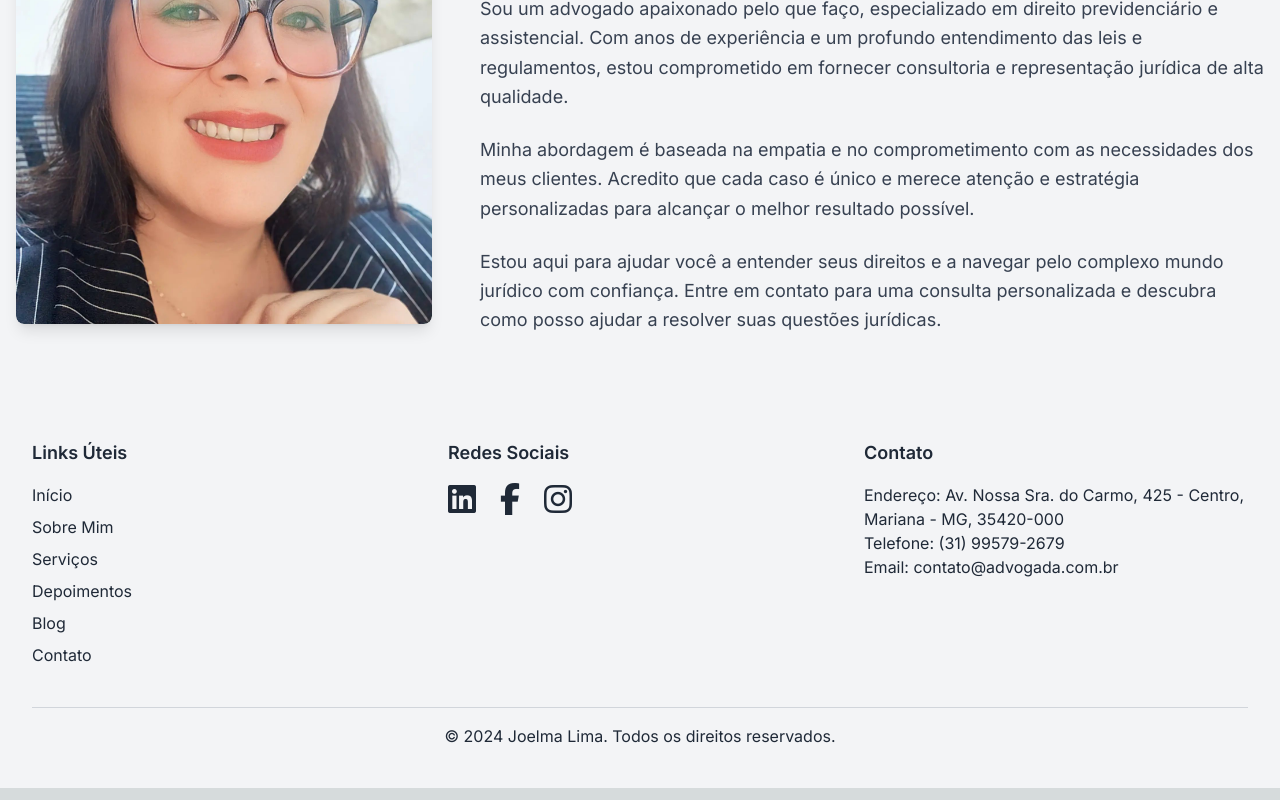
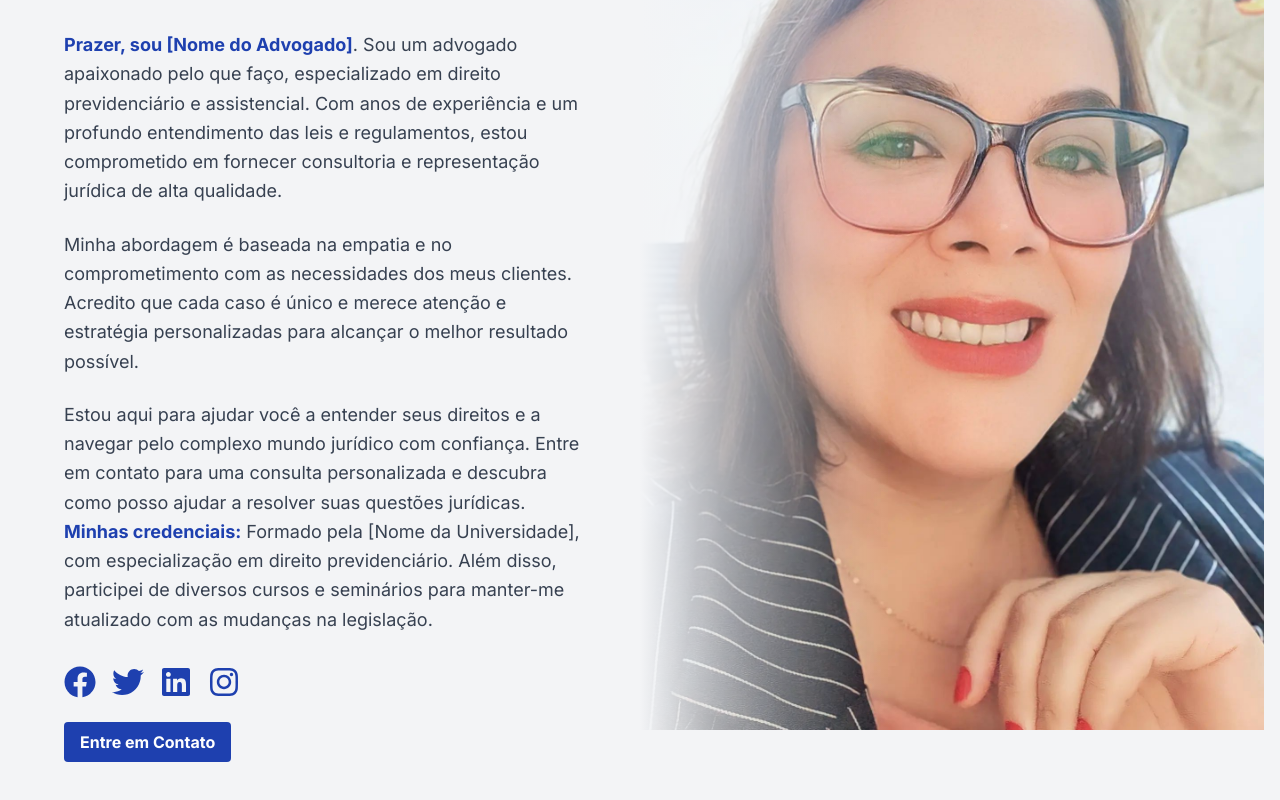
Before and after one commit to williamgomes62/joelma-law-site, a Next.js app: page / in a window 1280 px wide. Shown: the part 1620-2420 px from the top of the page. Built offline with nearby package versions, Linux system fonts and the light colour scheme.

Commit message:
feat(about me): ajusta para texto à esquerda e imagem à direita

```diff
--- a/src/app/components/common/AboutMe/AboutMe.tsx
+++ b/src/app/components/common/AboutMe/AboutMe.tsx
@@ -1,33 +1,62 @@
 import React from 'react';
 import Image from 'next/image';
+import { FaFacebook, FaTwitter, FaLinkedin, FaInstagram } from 'react-icons/fa';
 
 const AboutMe = () => {
   return (
-    <section className="bg-gray-100 py-16 px-4">
-      <div className="container mx-auto flex flex-col md:flex-row items-center">
-        {/* Imagem de Perfil */}
-        <div className="w-full md:w-1/3 mb-8 md:mb-0 relative h-80 md:h-96 rounded-lg overflow-hidden shadow-lg">
+    <section className="bg-gray-100 py-16 px-4 relative overflow-hidden">
+      <div className="container mx-auto flex flex-col md:flex-row">
+        {/* Bloco de Texto e Gradiente */}
+        <div className="w-full md:w-1/2 flex flex-col justify-center px-4 md:px-12 text-center md:text-left z-10">
+          <h3 className="text-xl text-gray-500 mb-2">Bem-vindo ao meu perfil</h3>
+          <h2 className="text-4xl font-bold text-blue-800 mb-6">Sobre Mim</h2>
+          <div className="mb-8">
+            <p className="text-gray-700 mb-6 leading-relaxed text-lg">
+              <strong className="text-blue-800">Prazer, sou [Nome do Advogado]</strong>. Sou um advogado apaixonado pelo que faço, especializado em direito previdenciário e assistencial. Com anos de experiência e um profundo entendimento das leis e regulamentos, estou comprometido em fornecer consultoria e representação jurídica de alta qualidade.
+            </p>
+            <p className="text-gray-700 mb-6 leading-relaxed text-lg">
+              Minha abordagem é baseada na empatia e no comprometimento com as necessidades dos meus clientes. Acredito que cada caso é único e merece atenção e estratégia personalizadas para alcançar o melhor resultado possível.
+            </p>
+            <p className="text-gray-700 leading-relaxed text-lg">
+              Estou aqui para ajudar você a entender seus direitos e a navegar pelo complexo mundo jurídico com confiança. Entre em contato para uma consulta personalizada e descubra como posso ajudar a resolver suas questões jurídicas.
+            </p>
+            <p className="text-gray-700 leading-relaxed text-lg">
+              <strong className="text-blue-800">Minhas credenciais:</strong> Formado pela [Nome da Universidade], com especialização em direito previdenciário. Além disso, participei de diversos cursos e seminários para manter-me atualizado com as mudanças na legislação.
+            </p>
+          </div>
+
+          {/* Redes Sociais e Call to Action */}
+          <div className="flex flex-col items-center md:items-start mb-6">
+            <div className="flex space-x-4 mb-6">
+              <a href="#" className="text-blue-800 hover:text-blue-600">
+                <FaFacebook size={32} />
+              </a>
+              <a href="#" className="text-blue-800 hover:text-blue-600">
+                <FaTwitter size={32} />
+              </a>
+              <a href="#" className="text-blue-800 hover:text-blue-600">
+                <FaLinkedin size={32} />
+              </a>
+              <a href="#" className="text-blue-800 hover:text-blue-600">
+                <FaInstagram size={32} />
+              </a>
+            </div>
+            <button className="bg-blue-800 text-white font-bold py-2 px-4 rounded hover:bg-blue-700 transition duration-300">
+              Entre em Contato
+            </button>
+          </div>
+        </div>
+
+        {/* Imagem de Perfil com Gradiente Personalizado */}
+        <div className="hidden md:block md:w-1/2 relative h-screen">
           <Image
             src='/assets/images/about-me.jpeg'
             alt="Perfil"
             layout="fill"
             objectFit="cover"
-            className="rounded-lg"
+            className="absolute inset-0"
           />
-        </div>
-
-        {/* Texto Sobre Mim */}
-        <div className="w-full md:w-2/3 md:pl-12 text-center md:text-left">
-          <h2 className="text-4xl font-bold text-blue-800 mb-6">Sobre Mim</h2>
-          <p className="text-gray-700 mb-6 leading-relaxed text-lg">
-            Sou um advogado apaixonado pelo que faço, especializado em direito previdenciário e assistencial. Com anos de experiência e um profundo entendimento das leis e regulamentos, estou comprometido em fornecer consultoria e representação jurídica de alta qualidade.
-          </p>
-          <p className="text-gray-700 mb-6 leading-relaxed text-lg">
-            Minha abordagem é baseada na empatia e no comprometimento com as necessidades dos meus clientes. Acredito que cada caso é único e merece atenção e estratégia personalizadas para alcançar o melhor resultado possível.
-          </p>
-          <p className="text-gray-700 leading-relaxed text-lg">
-            Estou aqui para ajudar você a entender seus direitos e a navegar pelo complexo mundo jurídico com confiança. Entre em contato para uma consulta personalizada e descubra como posso ajudar a resolver suas questões jurídicas.
-          </p>
+          <div className="absolute inset-0 bg-[linear-gradient(to_right,_rgb(243,_244,_246,_var(--tw-bg-opacity)),_transparent_40%)]"></div>
         </div>
       </div>
     </section>
```
Also changed, not shown: public/assets/images/about-me-removebg-preview.png (added).
